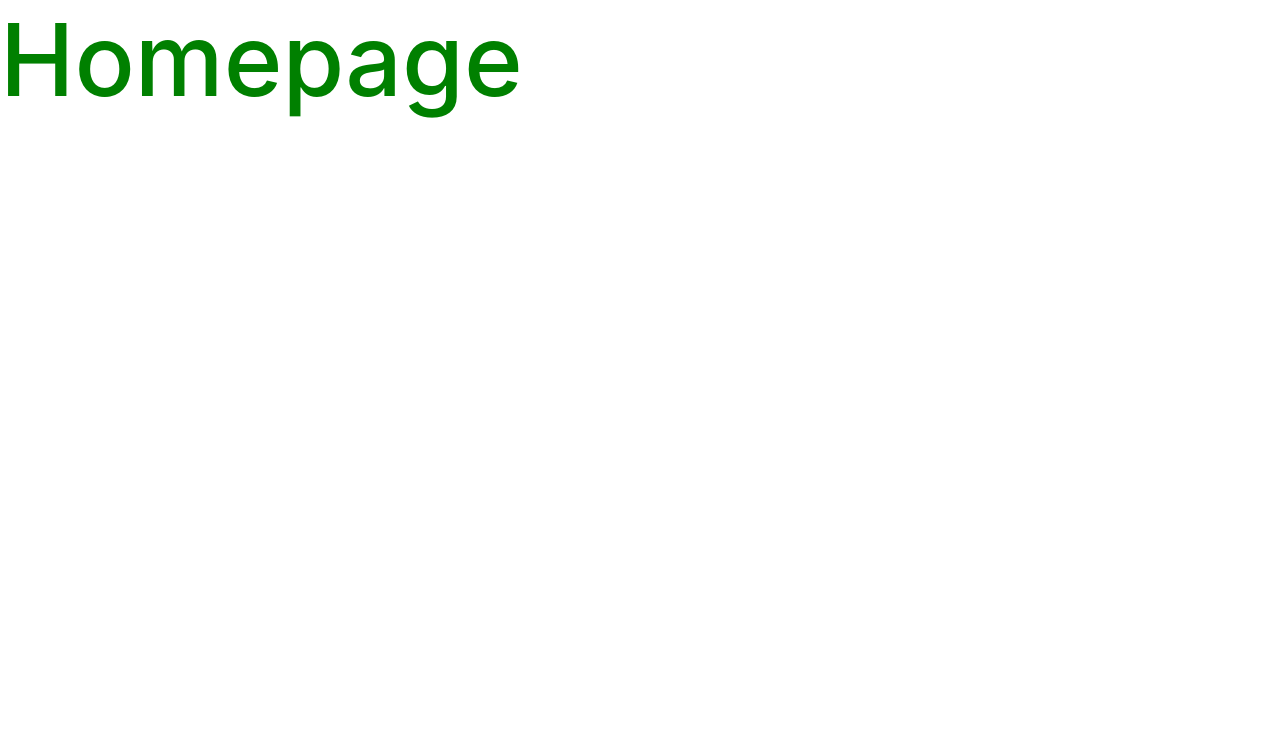
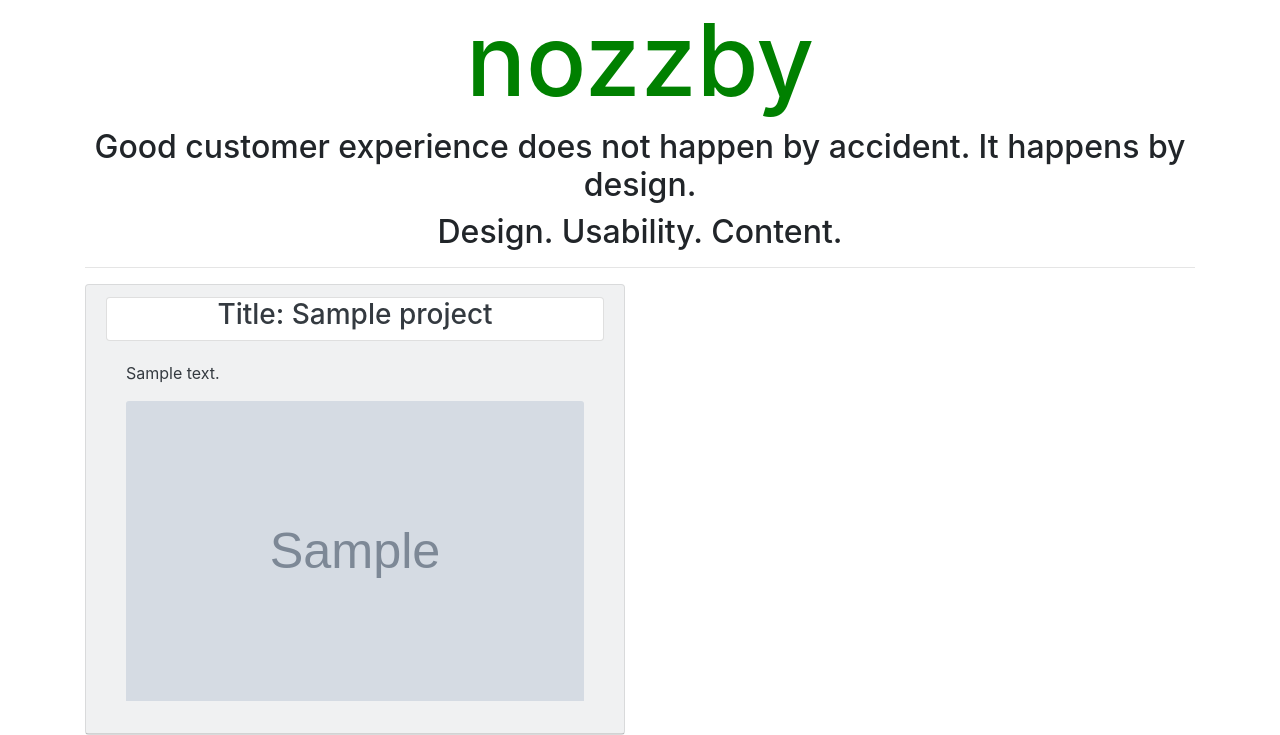
Before and after one commit to brenda-wanjiku/projectIP, a Django app: page / in a window 1280 px wide. Shown: the part 256-991 px from the top of the page. Before the commit the page ends 374 px from the top, so only its background shows below. Run offline with Django 3.2, Linux system fonts and the light colour scheme; tables that the repository leaves empty hold one stand-in row (values such as "Sample post"); grey boxes marked "Sample" are stand-in pictures; some libraries are stand-ins or nearby versions.

Commit message:
Debugging search html. Css styling landing page

```diff
--- a/project/models.py
+++ b/project/models.py
@@ -46,7 +46,7 @@ class Project(models.Model):
 
     @classmethod
     def search_project(cls,search_term):
-        return User.objects.filter(title__icontains=search_term)
+        return Project.objects.filter(title__icontains=search_term)
 
 
 
--- a/project/templates/base.html
+++ b/project/templates/base.html
@@ -12,7 +12,6 @@
     {% include 'navbar.html' %}
 
     {% block content %}
-    <h1> Homepage </h1>
     {% endblock %}
 
     {% block scripts %}
--- a/project/templates/homepage.html
+++ b/project/templates/homepage.html
@@ -10,13 +10,33 @@
 
 {% block content %}
 {{block.super}}
-<div class="container text-center" >
-<h1>  Homepage </h1>
+<div class="container text-center">
+    <h1> nozzby </h1>
+    <h2>Good customer experience does not happen by accident. It happens by design.</h2>
+    <h2>Design. Usability. Content. </h2>
+    <hr>
+    <div class="row">
+    {% for project in projects%}
+    <div class="col-md-6" width="100px">
+        <div class="card card bg-light text-dark">
+            <div class="card-header ">
+                <div class="card">
+                    <h3 class= "text-center"> Title: {{project.title}}</h3>
+                </div>
+                <div class="card-body">
+                    <p style="float: left;">{{project.description}}</p>
+                </div>
+                <div class="card-body">
+                <img src="{{project.image.url}}" width="250px" height="300px"
+                            class="card-img-top" class="img-responsive" alt="image">
+                </div>
+            </div>
+        </div>
 
-{% for project in projects%}
-<h2> {{project.title}}</h2>
+    </div>
 
-{% endfor %}
+
+    {% endfor %}
 </div>
 
 
--- a/project/templates/navbar.html
+++ b/project/templates/navbar.html
@@ -47,7 +47,7 @@
         <!---  Search form end -->
         </div>
         <div class="navbar-right">
-            <form class="navbar-form" role="search" , action="{% url 'search_project' %}">
+            <form method="GET" class="navbar-form" role="search" , action="{% url 'search_project' %}">
                 <div class="input-group">
                     <input type="text" class="form-control" placeholder="Search Project" name="title">
                     <div class="input-group-btn">
--- a/project/templates/search.html
+++ b/project/templates/search.html
@@ -6,7 +6,7 @@
         {% if titles%}
         {% for title in titles %}
         <div class="search">
-            <h2>{{ project.title }}</h2>
+            <h2>{{ title.title }}</h2>
         </div>
         {% endfor %}
         {% else %}
--- a/project/views.py
+++ b/project/views.py
@@ -10,14 +10,16 @@ from .forms import EditProfileForm, PostProjectForm
 # Create your views here.
 def homepage(request):
     projects = Project.objects.all()
-    return render(request,'base.html',{'projects': projects})
+    return render(request,'homepage.html',{'projects': projects})
 
 
 
 def search_results(request):
     if 'title' in request.GET and request.GET['title']:
         searched_term = request.GET.get('title')
-        titles = Project.search_project(searched_term)
+        titles = Project.objects.filter(title__icontains=searched_term)
+        print('string'*20)
+        print(titles)
         message = f"{searched_term}"
 
         return render(request, 'search.html', {'message':message,'titles':titles})
```
Also changed, not shown: media/project/beach.jpeg (added).
